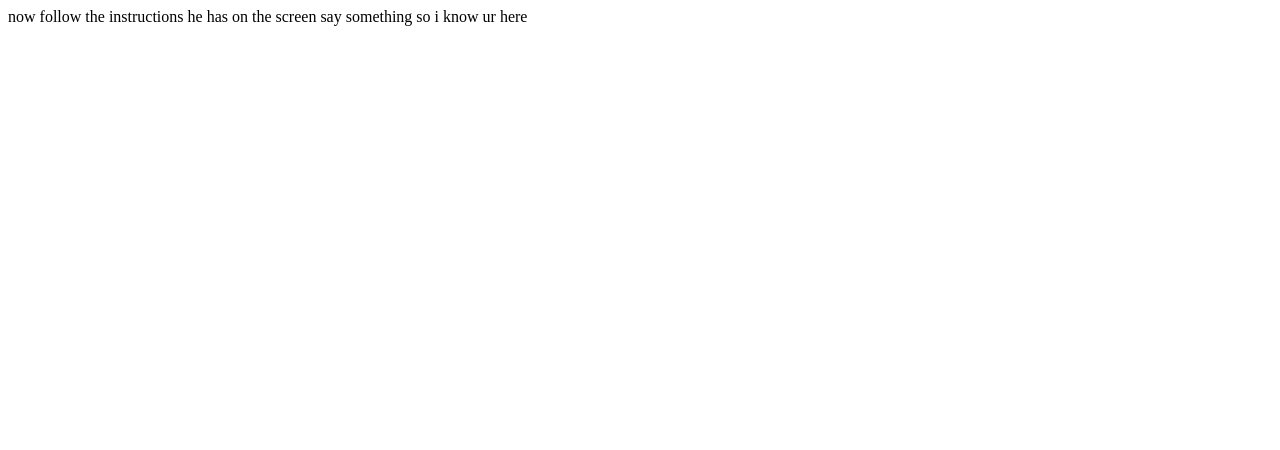
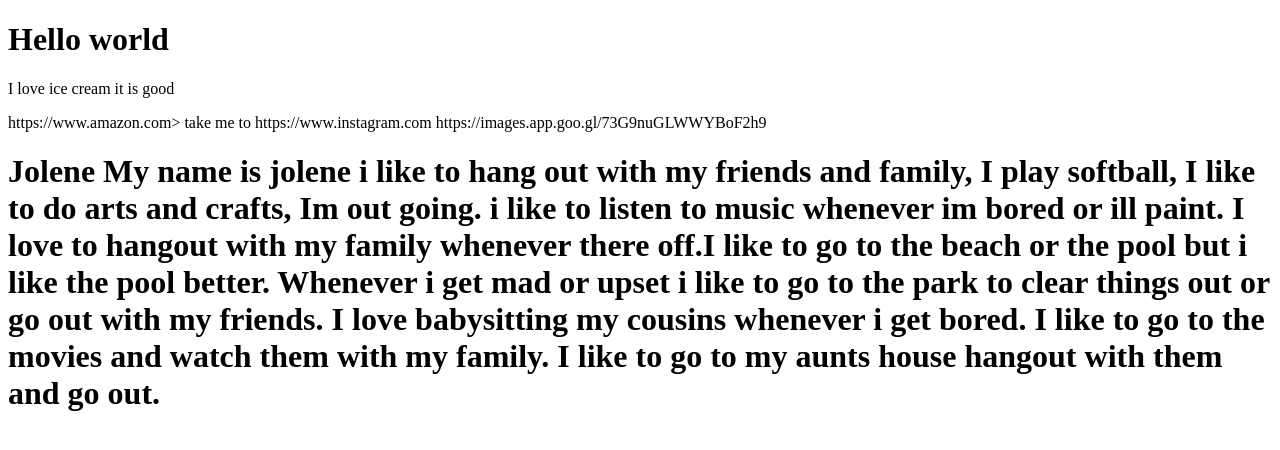
Before and after one commit to itzzJojo/NearBuoyantSystemadministrator, a plain HTML site: page index.html in a window 1280 px wide. Drawn offline with Linux system fonts and the light colour scheme.

Commit message:
I created a html image tag h1, and html tag.

```diff
--- a/index.html
+++ b/index.html
@@ -9,11 +9,14 @@
 </head>
 
 <body>
-
-now follow the instructions he has on the screen
-say something so i know ur here
-
+  <h1>Hello world</h1>
+  <p> I love ice cream it is good</p>
 <script src="script.js"></script>
 </body>
-
-</html>
+</html>https://www.amazon.com> take me to <a href=""> </a>
+<html></html>https://www.instagram.com
+<body>
+<html>
+  <html>https://images.app.goo.gl/73G9nuGLWWYBoF2h9
+  <h1>Jolene <martinez</h1>
+  <html>My name is jolene i like to hang out with my friends and family, I play softball, I like to do arts and crafts, Im out going. i like to listen to music whenever im bored or ill paint. I love to hangout with my family whenever there off.I like to go to the beach or the pool but i like the pool better. Whenever i get mad or upset i like to go to the park to clear things out or go out with my friends. I love babysitting my cousins whenever i get bored. I like to go to the movies and watch them with my family. I like to go to my aunts house hangout with them and go out. </html>
```
